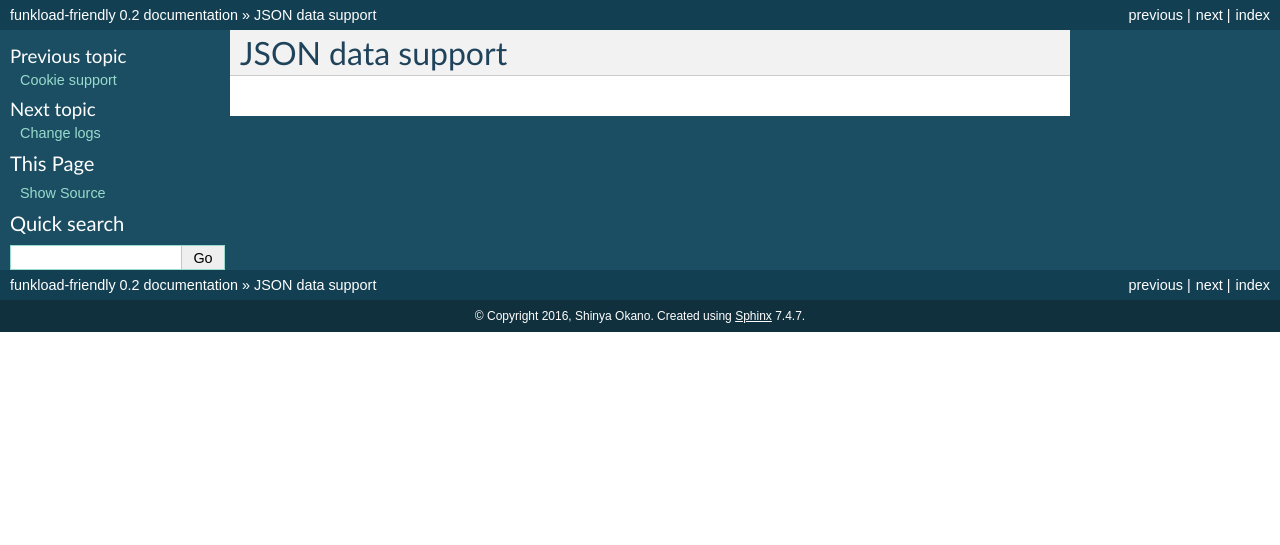
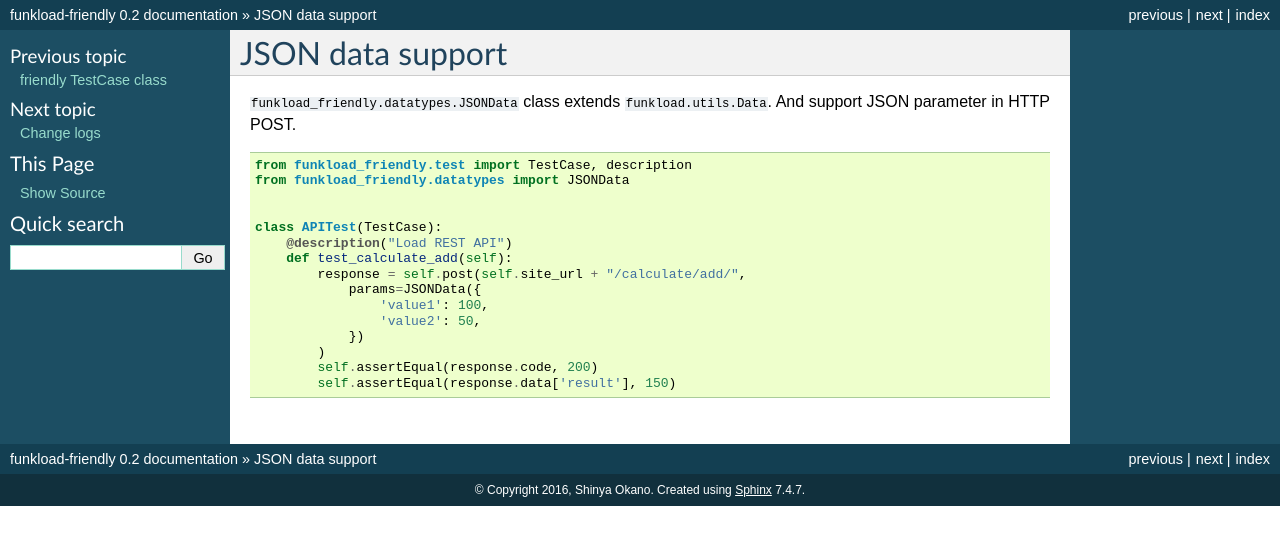
Before and after one commit to tokibito/funkload-friendly, a Sphinx documentation site: the page built from docs/source/json_support.rst, in a window 1280 px wide. Shown: the top 545 px of the page. Built offline with Sphinx 7.4.7, drawn with Linux system fonts in a browser that asks for light colours.

Commit message:
add document

```diff
--- a/docs/source/config_support.rst
+++ /dev/null
@@ -1,3 +0,0 @@
-====================
-Configration support
-====================
--- a/docs/source/cookie_support.rst
+++ /dev/null
@@ -1,3 +0,0 @@
-==============
-Cookie support
-==============
--- a/docs/source/index.rst
+++ b/docs/source/index.rst
@@ -12,8 +12,7 @@ Contents:
 
    overview
    usage
-   config_support
-   cookie_support
+   testcase_class
    json_support
    changelog
 
--- a/docs/source/json_support.rst
+++ b/docs/source/json_support.rst
@@ -1,3 +1,23 @@
 =================
 JSON data support
 =================
+
+``funkload_friendly.datatypes.JSONData`` class extends ``funkload.utils.Data``. And support JSON parameter in HTTP POST.
+
+.. code-block:: python
+
+   from funkload_friendly.test import TestCase, description
+   from funkload_friendly.datatypes import JSONData
+
+
+   class APITest(TestCase):
+       @description("Load REST API")
+       def test_calculate_add(self):
+           response = self.post(self.site_url + "/calculate/add/",
+               params=JSONData({
+                   'value1': 100,
+                   'value2': 50,
+               })
+           )
+           self.assertEqual(response.code, 200)
+           self.assertEqual(response.data['result'], 150)
```
Also changed, not shown: docs/source/testcase_class.rst (added, +16 -0 lines).
